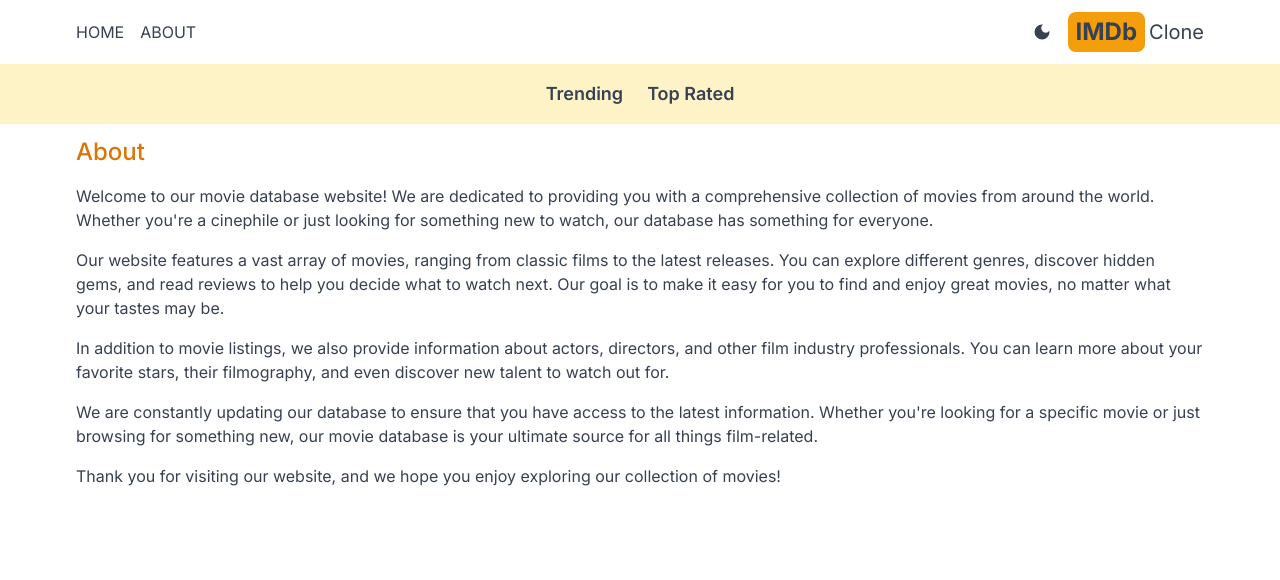
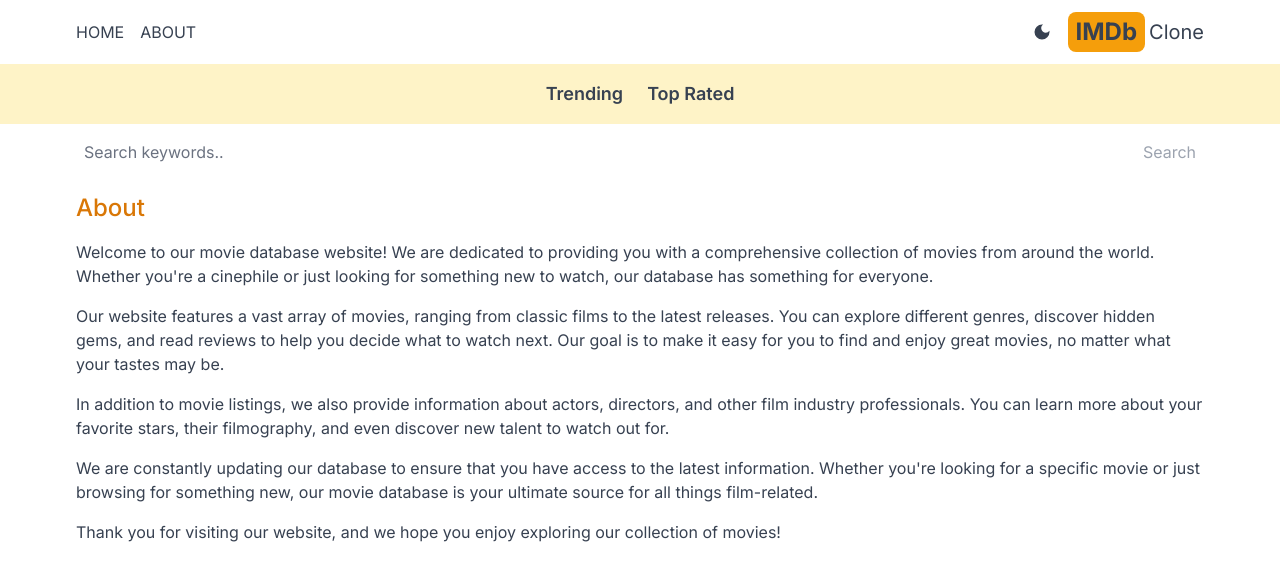
Before and after one commit to NivedHari/imdb-clone-next.js, a Next.js app: page /about in a window 1280 px wide. Shown: the top 580 px of the page. Built offline with nearby package versions, Linux system fonts and the light colour scheme.

Commit message:
search functionality implemented

```diff
--- a/src/app/layout.js
+++ b/src/app/layout.js
@@ -3,6 +3,7 @@
 import Header from "@/components/Header";
 import Providers from "./Providers";
 import Navbar from "@/components/Navbar";
+import SearchBox from "@/components/SearchBox";
 
 const inter = Inter({ subsets: ["latin"] });
 
@@ -17,7 +18,8 @@
       <body className={inter.className}>
         <Providers>
           <Header />
-          <Navbar/>
+          <Navbar />
+          <SearchBox />
           {children}
         </Providers>
       </body>
--- /dev/null
+++ b/src/app/search/[searchTerm]/page.jsx
@@ -0,0 +1,18 @@
+import Results from "@/components/Results";
+
+export default async function SearchPage({ params }) {
+  const searchTerm = params.searchTerm;
+  const res = await fetch(
+    `https://api.themoviedb.org/3/search/movie?api_key=${process.env.API_KEY}&query=${searchTerm}&language=en-US&page=1&include_adult=false`
+  );
+  const data = await res.json();
+  const results = data.results;
+  return (
+    <div>
+      {results && results.length === 0 && (
+        <h1 className="text-center pt-6">No Results Found</h1>
+      )}
+      {results && <Results results={results} />}
+    </div>
+  );
+}
--- /dev/null
+++ b/src/components/SearchBox.jsx
@@ -0,0 +1,33 @@
+"use client";
+import { useState } from "react";
+import { useRouter } from "next/navigation";
+
+export default function SearchBox() {
+  const [search, setSearch] = useState("");
+  const router = useRouter();
+
+  const handleSubmit = (e) => {
+    e.preventDefault();
+    router.push(`/search/${search}`);
+  };
+  return (
+    <form
+      className="flex justify-between px-5 max-w-6xl mx-auto"
+      onSubmit={handleSubmit}
+    >
+      <input
+        type="text"
+        placeholder="Search keywords.."
+        className="w-full h-14 rounded-md placeholder:text-gray-500 outline-none bg-transparent flex-1"
+        value={search}
+        onChange={(e) => setSearch(e.target.value)}
+      />
+      <button
+        className="text-amber-600 disabled:text-gray-400"
+        disabled={search === ""}
+      >
+        Search
+      </button>
+    </form>
+  );
+}
```
